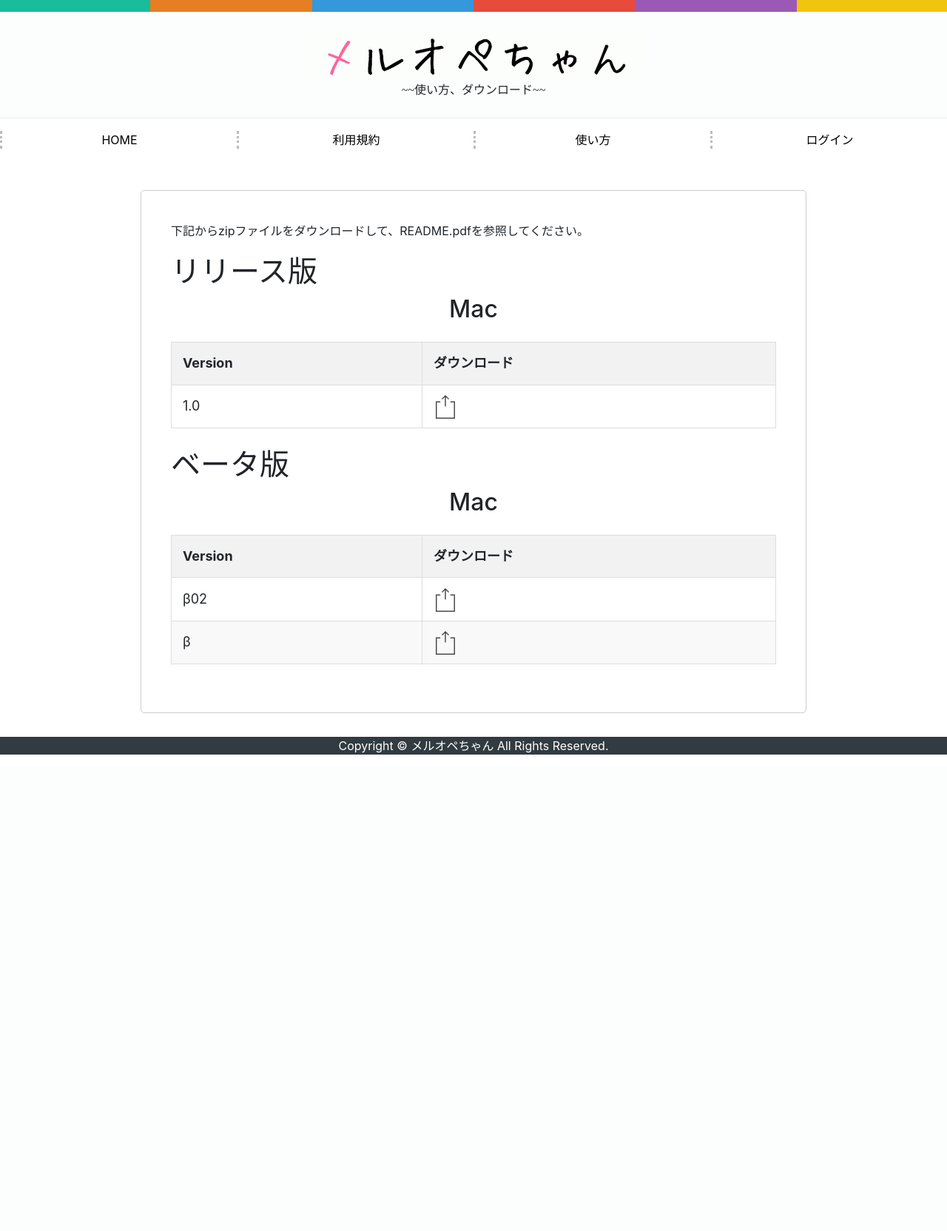
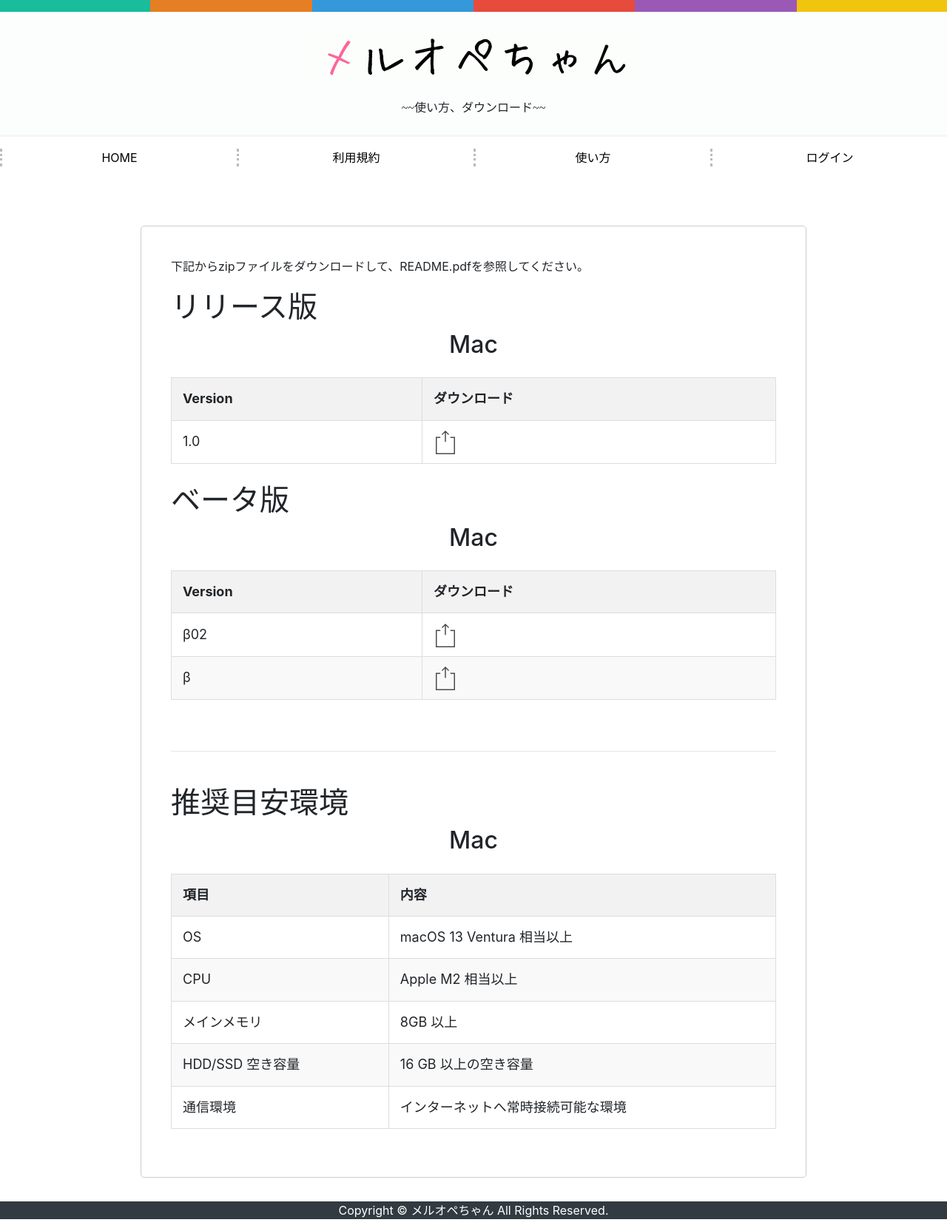
Before and after one commit to bishimaru/web_mail_operator, a Django app: page /how_to_use/ in a window 1280 px wide. Shown: the whole page at 74% size. Before the commit the page ends 1020 px from the top, so only its background shows below. Run offline with Django 3.2, Linux system fonts and the light colour scheme; some libraries are stand-ins or nearby versions.

Commit message:
auto commit

```diff
--- a/app/management/commands/check_active.py
+++ b/app/management/commands/check_active.py
@@ -10,7 +10,7 @@ class Command(BaseCommand):
         now = timezone.now().date()
         profiles = UserProfile.objects.filter(registration_subscribe_date__isnull=False)
         for profile in profiles:
-            if profile.registration_subscribe_date + timedelta(days=30) < now:
+            if profile.registration_subscribe_date + timedelta(days=14) < now:
                 # self.stdout.write(f"{profile.user.username}は有効期限が切れました。{now}")
                 profile.user.is_active = False
                 profile.user.save()
--- a/templates/base.html
+++ b/templates/base.html
@@ -27,6 +27,7 @@
           <img src="{% static 'img/meruopetyan.gif' %}" alt="">
         </a>
       </div>
+      <br>
       <div class="header-description">
         ~~使い方、ダウンロード~~
       </div>
@@ -41,6 +42,7 @@
 
      </nav>
   </div>
+  <br>
 
 
 {% block main %}{% endblock %}
--- a/templates/how_to_use.html
+++ b/templates/how_to_use.html
@@ -48,8 +48,45 @@
 
       </tbody>
     </table>
+    <br>
+    <hr class="section-divider">
+    <br>
+    <h1>推奨目安環境</h1>
+    <h2>Mac</h2>
+  <table class="styled-table">
+    <thead>
+      <tr>
+        <th>項目</th>
+        <th>内容</th>
+      </tr>
+    </thead>
+    <tbody>
+      <tr>
+        <td>OS</td>
+        <td>macOS 13	Ventura 相当以上</td>
+      </tr>
+      <tr>
+        <td>CPU</td>
+        <td>Apple M2 相当以上</td>
+      </tr>
+      <tr>
+        <td>メインメモリ</td>
+        <td>8GB 以上</td>
+      </tr>
 
+      <tr>
+        <td>HDD/SSD 空き容量</td>
+        <td>16 GB 以上の空き容量</td>
+      </tr>
+      <tr>
+        <td>通信環境</td>
+        <td>インターネットへ常時接続可能な環境</td>
+      </tr>
+
+    </tbody>
+  </table>
   </div>
+
 </div>
 
 <link href="{% static 'css/index.css' %}" rel="stylesheet" />
```
